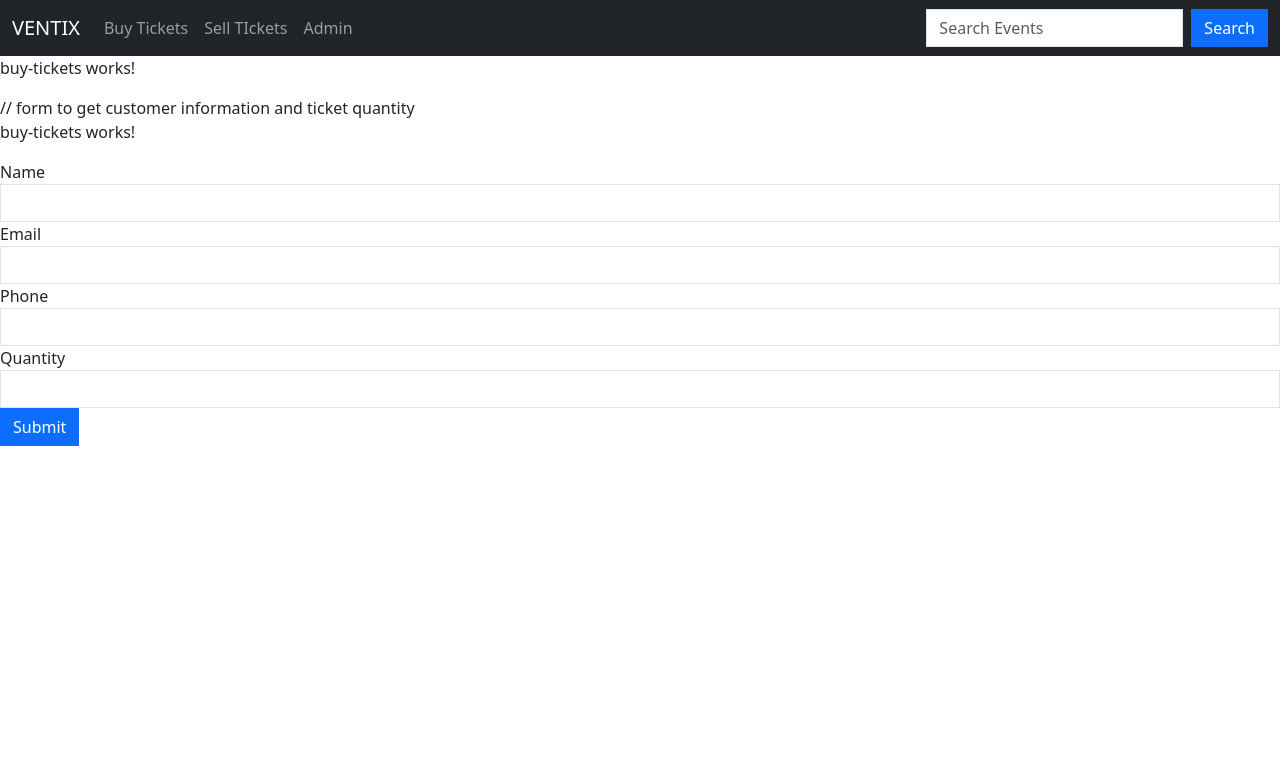
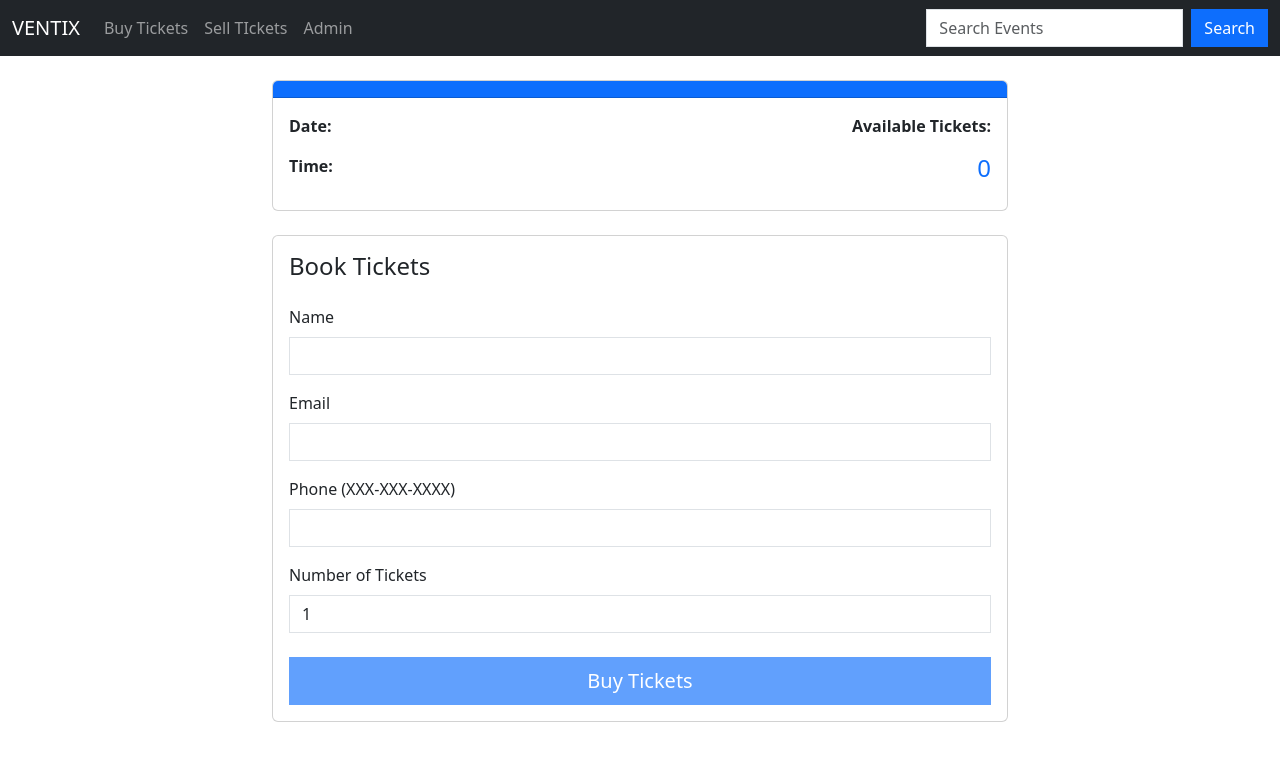
Before and after one commit to dinithshenuka/EventTicketingSystem, an Angular app in the folder frontend/EventTicketingAngular/: page /buy-tickets/1 in a window 1280 px wide. Shown: the top 760 px of the page. Built offline with nearby package versions, Linux system fonts and the light colour scheme; no server answers.

Commit message:
buy method finalised

```diff
--- a/frontend/EventTicketingAngular/src/app/pages/buy-tickets/buy-tickets.component.html
+++ b/frontend/EventTicketingAngular/src/app/pages/buy-tickets/buy-tickets.component.html
@@ -1,44 +1,115 @@
-<p>buy-tickets works!</p>
-
-// form to get customer information and ticket quantity
-<p>buy-tickets works!</p>
-
-<form [formGroup]="ticketForm" (ngSubmit)="onSubmit()">
-  <div class="form-group">
-    <label for="name">Name</label>
-    <input type="text" class="form-control" id="name" formControlName="name">
-    <div *ngIf="f['name'].touched && f['name'].invalid" class="text-danger">
-      <small *ngIf="f['name'].errors?.['required']">Name is required.</small>
-      <small *ngIf="f['name'].errors?.['minlength']">Name must be at least 2 characters long.</small>
+<div class="container mt-4">
+  <div class="row">
+    <div class="col-md-8 offset-md-2">
+      <!-- Event Details Card -->
+      <div class="card mb-4">
+        <div class="card-header bg-primary text-white">
+          <h3 class="mb-0">{{eventData?.eventName}}</h3>
+        </div>
+        <div class="card-body">
+          <div class="row">
+            <div class="col-md-6">
+              <p><strong>Date:</strong> {{eventData?.eventDate}}</p>
+              <p><strong>Time:</strong> {{eventData?.eventTime}}</p>
+            </div>
+            <div class="col-md-6 text-end">
+              <p><strong>Available Tickets:</strong></p>
+              <h4 class="text-primary">{{ticketCount}}</h4>
             </div>
           </div>
-  <div class="form-group">
-    <label for="email">Email</label>
-    <input type="email" class="form-control" id="email" formControlName="email">
-    <div *ngIf="f['email'].touched && f['email'].invalid" class="text-danger">
-      <small *ngIf="f['email'].errors?.['required']">Email is required.</small>
-      <small *ngIf="f['email'].errors?.['email']">Email must be a valid email address.</small>
         </div>
       </div>
-  <div class="form-group">
-    <label for="phone">Phone</label>
-    <input type="text" class="form-control" id="phone" formControlName="phone">
-    <div *ngIf="f['phone'].touched && f['phone'].invalid" class="text-danger">
-      <small *ngIf="f['phone'].errors?.['required']">Phone is required.</small>
-      <small *ngIf="f['phone'].errors?.['pattern']">Phone must be in the format 123-456-7890.</small>
+
+      <!-- Booking Form -->
+      <div class="card">
+        <div class="card-body">
+          <h4 class="card-title mb-4">Book Tickets</h4>
+
+          @if(isLoading) {
+          <div class="text-center">
+            <div class="spinner-border text-primary" role="status">
+              <span class="visually-hidden">Loading...</span>
             </div>
           </div>
-  <div class="form-group">
-    <label for="quantity">Quantity</label>
-    <input type="number" class="form-control" id="quantity" formControlName="quantity">
-    <div *ngIf="f['quantity'].touched && f['quantity'].invalid" class="text-danger">
-      <small *ngIf="f['quantity'].errors?.['required']">Quantity is required.</small>
-      <small *ngIf="f['quantity'].errors?.['min']">Quantity must be at least 1.</small>
+          } @else {
+          <form [formGroup]="ticketForm" (ngSubmit)="onSubmit()">
+            <div class="mb-3">
+              <label for="name" class="form-label">Name</label>
+              <input type="text" class="form-control" id="name" formControlName="name"
+                [class.is-invalid]="f['name'].touched && f['name'].invalid">
+              <div class="invalid-feedback" *ngIf="f['name'].touched && f['name'].invalid">
+                <div *ngIf="f['name'].errors?.['required']">Name is required</div>
+                <div *ngIf="f['name'].errors?.['minlength']">Name must be at least 2 characters</div>
               </div>
             </div>
-  <button type="submit" class="btn btn-primary">Submit</button>
+
+            <div class="mb-3">
+              <label for="email" class="form-label">Email</label>
+              <input type="email" class="form-control" id="email" formControlName="email"
+                [class.is-invalid]="f['email'].touched && f['email'].invalid">
+              <div class="invalid-feedback" *ngIf="f['email'].touched && f['email'].invalid">
+                <div *ngIf="f['email'].errors?.['required']">Email is required</div>
+                <div *ngIf="f['email'].errors?.['email']">Please enter a valid email</div>
+              </div>
+            </div>
+
+            <div class="mb-3">
+              <label for="phone" class="form-label">Phone (XXX-XXX-XXXX)</label>
+              <input type="tel" class="form-control" id="phone" formControlName="phone"
+                [class.is-invalid]="f['phone'].touched && f['phone'].invalid">
+              <div class="invalid-feedback" *ngIf="f['phone'].touched && f['phone'].invalid">
+                <div *ngIf="f['phone'].errors?.['required']">Phone is required</div>
+                <div *ngIf="f['phone'].errors?.['pattern']">Please enter in format: XXX-XXX-XXXX</div>
+              </div>
+            </div>
+
+            <div class="mb-4">
+              <label for="quantity" class="form-label">Number of Tickets</label>
+              <input type="number" class="form-control" id="quantity" formControlName="quantity"
+                [class.is-invalid]="f['quantity'].touched && f['quantity'].invalid">
+              <div class="invalid-feedback" *ngIf="f['quantity'].touched && f['quantity'].invalid">
+                <div *ngIf="f['quantity'].errors?.['required']">Quantity is required</div>
+                <div *ngIf="f['quantity'].errors?.['min']">Minimum 1 ticket required</div>
+              </div>
+            </div>
+
+            <div class="d-grid">
+              <button type="submit" class="btn btn-primary btn-lg"
+                [disabled]="ticketForm.invalid || isProcessing || ticketCount === 0">
+                @if(isProcessing) {
+                <span class="spinner-border spinner-border-sm me-2" role="status"></span>
+                Processing...
+                } @else {
+                Buy Tickets
+                }
+              </button>
+            </div>
           </form>
 
-<div *ngIf="successMessage" class="alert alert-success mt-4">
-  <p>{{ successMessage }}</p>
+          @if(successMessage) {
+          <div class="alert alert-success mt-3">
+            {{ successMessage }}
+            <div class="mt-2">
+              <button class="btn btn-outline-primary" (click)="navigateToEvents()">
+                Back to Events
+              </button>
             </div>
+          </div>
+          }
+
+          @if(errorMessage) {
+          <div class="alert alert-danger mt-3">
+            {{ errorMessage }}
+            <div class="mt-2">
+              <button class="btn btn-outline-danger" (click)="retry()">
+                Retry Purchase
+              </button>
+            </div>
+          </div>
+          }
+          }
+        </div>
+      </div>
+    </div>
+  </div>
+</div>
--- a/frontend/EventTicketingAngular/src/app/pages/buy-tickets/buy-tickets.component.ts
+++ b/frontend/EventTicketingAngular/src/app/pages/buy-tickets/buy-tickets.component.ts
@@ -1,10 +1,12 @@
-import { Component, OnInit } from '@angular/core';
-import { FormBuilder, FormGroup, Validators } from '@angular/forms';
-import { ActivatedRoute } from '@angular/router';
+import { Component, OnInit, OnDestroy, inject, PLATFORM_ID, Inject } from '@angular/core';
+import { FormBuilder, FormGroup, Validators, ReactiveFormsModule } from '@angular/forms';
+import { ActivatedRoute, Router } from '@angular/router';
 import { TicketService } from '../../service/ticket.service';
+import { EventService } from '../../service/event.service';
 import { BuyTicketDTO } from '../../model/model';
-import { CommonModule } from '@angular/common';
-import { ReactiveFormsModule } from '@angular/forms';
+import { CommonModule, isPlatformBrowser } from '@angular/common';
+import { Subject, interval } from 'rxjs';
+import { takeUntil, switchMap } from 'rxjs/operators';
 
 @Component({
   selector: 'app-buy-tickets',
@@ -13,39 +15,78 @@ import { ReactiveFormsModule } from '@angular/forms';
   templateUrl: './buy-tickets.component.html',
   styleUrls: ['./buy-tickets.component.css']
 })
-export class BuyTicketsComponent implements OnInit {
+export class BuyTicketsComponent implements OnInit, OnDestroy {
+  private destroy$ = new Subject<void>();
+  private readonly platformId = inject(PLATFORM_ID);
+
   ticketForm!: FormGroup;
+  eventData: any;
+  ticketCount: number = 0;
+  isLoading: boolean = true;
+  isProcessing: boolean = false;
   successMessage: string = '';
+  errorMessage: string = '';
   eventId!: number;
 
   constructor(
     private fb: FormBuilder,
     private ticketService: TicketService,
-    private route: ActivatedRoute
-  ) {}
+    private eventService: EventService,
+    private route: ActivatedRoute,
+    private router: Router
+  ) { }
 
   ngOnInit(): void {
     this.eventId = this.route.snapshot.params['eventid'];
+    this.initForm();
+    this.loadEventData();
+
+    if (isPlatformBrowser(this.platformId)) {
+      this.startTicketPolling();
+    }
+  }
+
+  private initForm(): void {
     this.ticketForm = this.fb.group({
       name: ['', [Validators.required, Validators.minLength(2)]],
       email: ['', [Validators.required, Validators.email]],
       phone: ['', [Validators.required, Validators.pattern(/^\d{3}-\d{3}-\d{4}$/)]],
-      quantity: [null, [Validators.required, Validators.min(1)]]
+      quantity: [1, [Validators.required, Validators.min(1)]]
     });
   }
 
-  get f() {
-    return this.ticketForm.controls;
+  loadEventData(): void {
+    this.eventService.getEventById(this.eventId).subscribe({
+      next: (data) => {
+        this.eventData = data;
+        this.isLoading = false;
+      },
+      error: (error) => {
+        console.error('Error loading event:', error);
+        this.isLoading = false;
+      }
+    });
+  }
+
+  startTicketPolling(): void {
+    interval(3000).pipe(
+      switchMap(() => this.ticketService.ticketCountForEvent(this.eventId)),
+      takeUntil(this.destroy$)
+    ).subscribe({
+      next: (count) => this.ticketCount = count,
+      error: (error) => console.error('Polling error:', error)
+    });
   }
 
   onSubmit(): void {
-    if (this.ticketForm.invalid) {
-      return;
-    }
+    if (this.ticketForm.invalid || this.isProcessing) return;
+
+    this.isProcessing = true;
+    this.errorMessage = '';
 
     const buyTicketData: BuyTicketDTO = {
       customer: {
-        customerId: 0, // Assuming customerId is auto-generated or not needed for the request
+        customerId: 0,
         firstName: this.ticketForm.value.name,
         email: this.ticketForm.value.email,
         phone: this.ticketForm.value.phone,
@@ -54,18 +95,36 @@ export class BuyTicketsComponent implements OnInit {
       ticketCount: this.ticketForm.value.quantity
     };
 
-    console.log('Submitting buy ticket request:', buyTicketData);
+    this.ticketService.buyTicket(this.eventId, buyTicketData).subscribe({
+      next: (response) => {
+        this.isProcessing = false;
+        this.successMessage = 'Tickets booked successfully!';
+        this.ticketForm.reset();
+        this.destroy$.next(); // Stop polling
+      },
+      error: (error) => {
+        this.isProcessing = false;
+        this.errorMessage = 'Failed to book tickets. Please try again.';
+        console.error('Booking error:', error);
+      }
+    });
+  }
 
-    this.ticketService.buyTicket(this.eventId, buyTicketData).subscribe(
-      (response) => {
-        console.log('Buy ticket response:', response);
-        this.successMessage = 'Thank you for buying tickets!';
-        this.ticketForm.reset();
-      },
-      (error) => {
-        console.error('Error:', error);
-        this.successMessage = 'An error occurred while processing your request.';
-      }
-    );
+  retry(): void {
+    this.errorMessage = '';
+    this.onSubmit();
+  }
+
+  get f() {
+    return this.ticketForm.controls;
+  }
+
+  ngOnDestroy(): void {
+    this.destroy$.next();
+    this.destroy$.complete();
+  }
+
+  navigateToEvents(): void {
+    this.router.navigate(['/event-page']);
   }
 }
```
Lines whose indentation alone changed are shown as unchanged.
